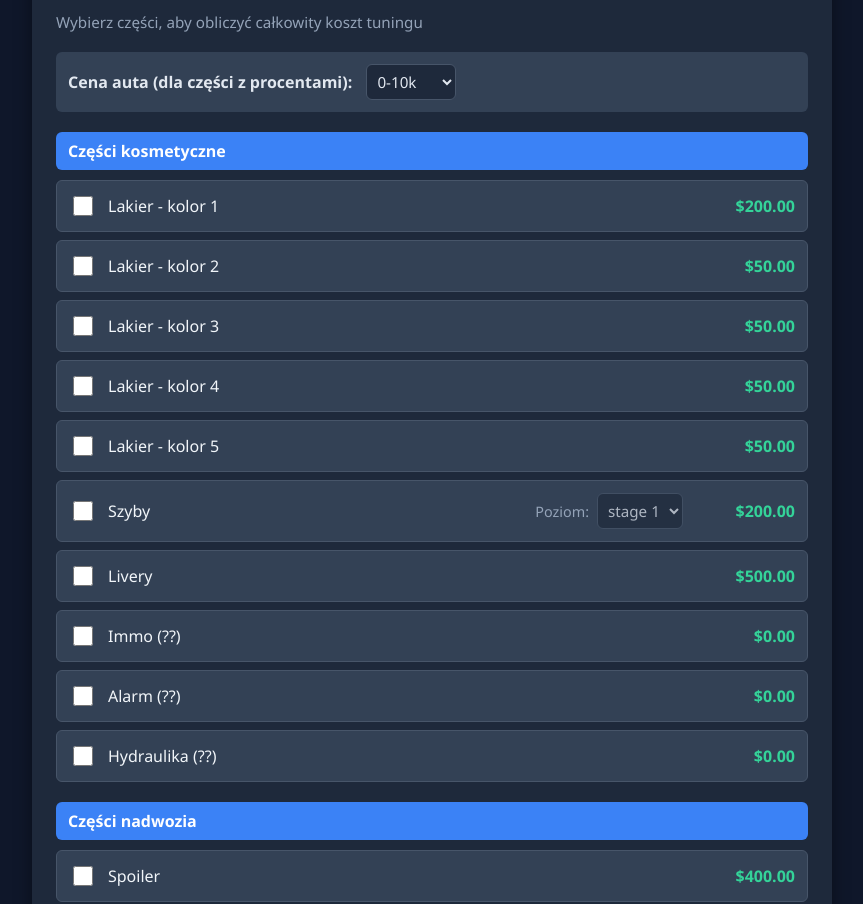
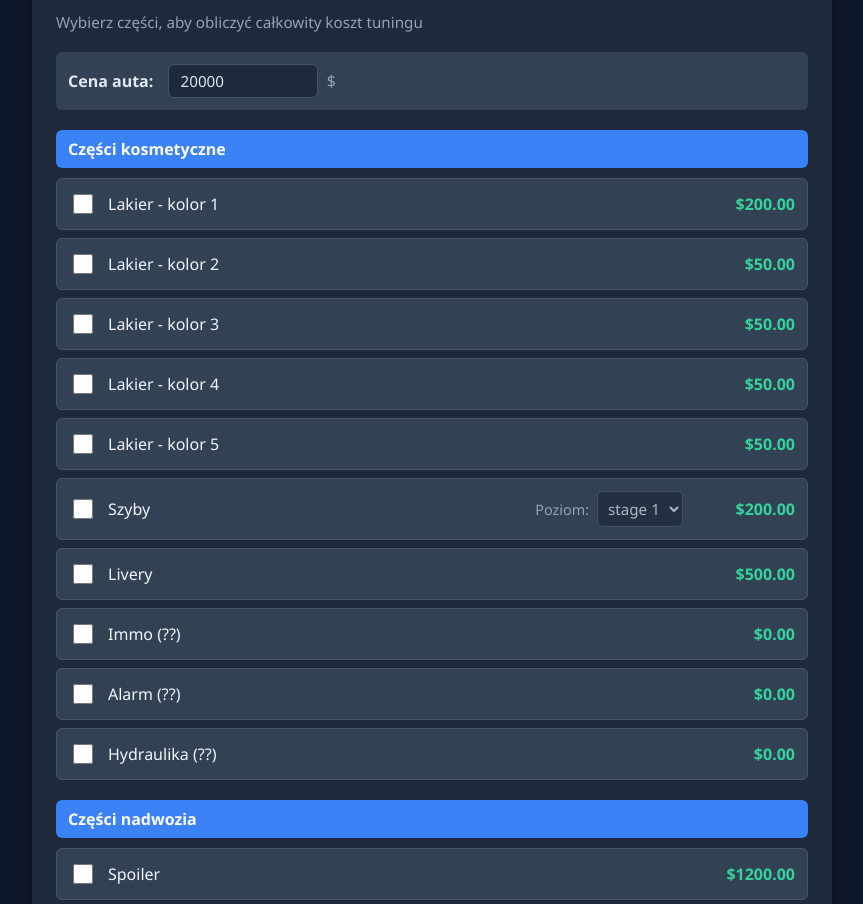
Before and after one commit to Blahkhan/tuning-calc, a plain HTML site: page index.html in a window 1280 px wide. Shown: the part 94-998 px from the top of the page, without its empty margins (208-1071 px from the left). Drawn offline with Linux system fonts and the light colour scheme.

Commit message:
PRice input changes

```diff
--- a/index.html
+++ b/index.html
@@ -14,12 +14,9 @@
         <p class="muted">Wybierz części, aby obliczyć całkowity koszt tuningu</p>
 
         <div id="carPriceSection" class="section">
-            <label>Cena auta (dla części z procentami):</label>
-            <select id="carPriceRange">
-                <option value="10000" selected>0-10k</option>
-                <option value="20000">10k-30k</option>
-                <option value="50000">30k+</option>
-            </select>
+            <label for="carPrice">Cena auta:</label>
+            <input type="number" id="carPrice" value="20000" min="0" step="1000" style="padding: 6px 12px; border: 1px solid #475569; border-radius: 6px; font-size: 0.95rem; width: 150px; background: #1e293b; color: #e2e8f0;">
+            <span style="margin-left: 5px; color: #94a3b8;">$</span>
         </div>
 
         <div id="partsContainer"></div>
--- a/script.js
+++ b/script.js
@@ -74,7 +74,7 @@ const partsData = {
 };
 
 const partsContainer = document.getElementById('partsContainer');
-const carPriceRange = document.getElementById('carPriceRange');
+const carPriceInput = document.getElementById('carPrice');
 const totalEl = document.getElementById('total');
 const robociznaInput = document.getElementById('robocizna');
 
@@ -82,7 +82,7 @@ let selectedParts = new Map();
 
 function init() {
     renderParts();
-    carPriceRange.addEventListener('change', updateTotals);
+    carPriceInput.addEventListener('input', updateTotals);
     robociznaInput.addEventListener('input', updateTotals);
 }
 
@@ -222,7 +222,7 @@ function renderPartWithStages(part) {
 function calculatePartPrice(part) {
     if (part.price !== undefined) {
         if (part.percentages) {
-            const carPrice = parseInt(carPriceRange.value);
+            const carPrice = parseFloat(carPriceInput.value) || 0;
             const range = getPriceRange(carPrice);
             const percentage = part.percentages[range];
             return part.price + (carPrice * percentage / 100);
@@ -234,7 +234,7 @@ function calculatePartPrice(part) {
 
 function calculateStagePrice(stage) {
     if (stage.percentages) {
-        const carPrice = parseInt(carPriceRange.value);
+        const carPrice = parseFloat(carPriceInput.value) || 0;
         const range = getPriceRange(carPrice);
         const percentage = stage.percentages[range];
         return stage.base + (carPrice * percentage / 100);
```
